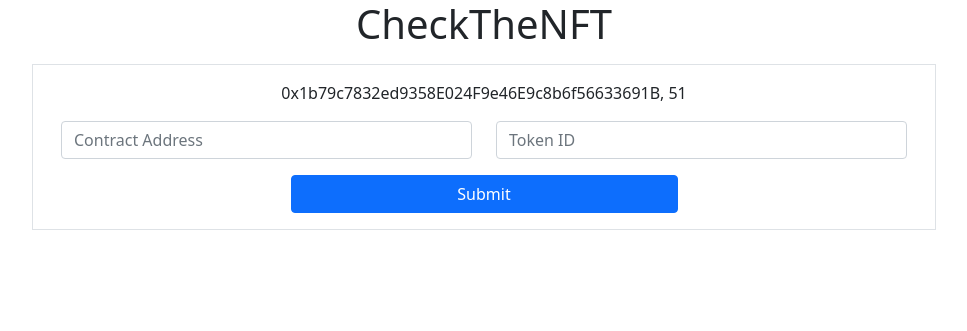
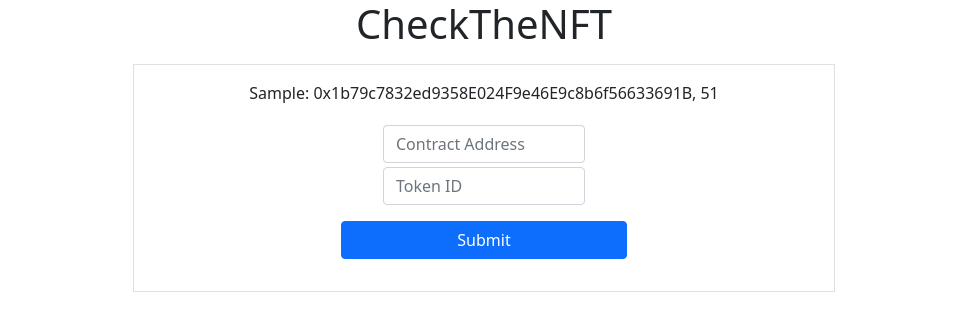
Before and after one commit to andrebhu/CheckTheNFT, a Flask app: page / in a window 1280 px wide. Shown: the top 331 px of the page, without its empty margins (156-1123 px from the left). Run offline with Flask 2, Linux system fonts and the light colour scheme.

Commit message:
UI improvements

```diff
--- a/src/app.py
+++ b/src/app.py
@@ -1,6 +1,6 @@
 #!/usr/bin/env python
 
-from base64 import b64encode
+
 from flask import Flask, render_template, request, flash
 import requests
 import json
@@ -20,6 +20,7 @@ def getOpenseaMetadata(contract_address:str, token_id:int):
     token_id = str(hex(token_id))
     r = requests.get(f"https://api.opensea.io/api/v1/metadata/{contract_address}/{token_id}?format=json")
     return json.loads(r.text)
+
 
 def verifyContract(contract_address) -> str:
     '''
@@ -56,13 +57,13 @@ def findDuplicates(image_url):
 @app.route("/", methods=["GET", "POST"])
 def index():
     if request.method == "POST":
-        # token_id = 0
-        # contract_address="None"
+
         try:
             token_id = int(request.form["tokenId"])
             contract_address = request.form["contractAddress"]
 
         except Exception as e:
+            print(e)
             flash('Invalid contract address or token ID', 'danger')
             return render_template('index.html')
 
@@ -72,13 +73,17 @@ def index():
             try:
                 NFTMetadata = getOpenseaMetadata(contract_address, token_id)
 
-                name = NFTMetadata['name']
+                # json_data = json.dumps(NFTMetadata, indent=4, sort_keys=True)
+
+                name = f"<a target=\"_blank\" rel=\"noopener noreferrer\" href=\"https://opensea.io/assets/{contract_address}/{token_id}\">{NFTMetadata['name']}</a>"
+
                 image_url = NFTMetadata['image']
                 description = NFTMetadata['description']
 
-                json_data = json.dumps(NFTMetadata, indent=4, sort_keys=True)
+                # duplicates = findDuplicates(image_url) # Maybe make async in the future
+                duplicates = "There might be some duplicates. Who knows"
 
-                # duplicates = findDuplicates(image_url) # Maybe make async in the future
+                verify = f"The NFT's <a target=\"_blank\" rel=\"noopener noreferrer\" href=\"https://etherscan.io/address/{contract_address}\">contract</a> is {verifyContract(contract_address)}."
 
                 return render_template('index.html', **locals())
 
--- a/src/templates/index.html
+++ b/src/templates/index.html
@@ -16,19 +16,20 @@
 		<div class="container-fluid w-75">
 			<h1 class="text-center">CheckTheNFT</h1>
 
-			<div class="row border m-3 p-3">
+			<div class="row border m-3 p-3 w-75 mx-auto">
 				<div class="col-md-12">
-					<p class="text-center">0x1b79c7832ed9358E024F9e46E9c8b6f56633691B, 51</p>
+					<p class="text-center">Sample: 0x1b79c7832ed9358E024F9e46E9c8b6f56633691B, 51</p>
 					<form action="/" method="post" enctype="multipart/form-data">
-						<div class="row">
-							<div class="col-md-6">
-								<input class="form-control" type="text" name="contractAddress" placeholder='Contract Address'/>
+						<div class="row mt-3 px-5 w-50 mx-auto">
+							<div class="row-md-6 mt-1">
+								<input class="form-control" type="text" name="contractAddress" placeholder='Contract Address' required/>
 							</div>
-							<div class="col-md-6">
-								<input class="form-control" type="text" name="tokenId" placeholder='Token ID'/>
+							<div class="row-md-6 mt-1">
+								<input class="form-control" type="text" name="tokenId" placeholder='Token ID' required/>
 							</div>
 						</div>
-						<div class="row mt-3 px-5">
+
+						<div class="row my-3 px-5">
 							<input class="btn btn-primary w-50 mx-auto" type="submit" value="Submit">
 						</div>
 					</form>
@@ -42,20 +43,19 @@
 					{% endwith %}
 
 					{% if name %}
-						<div class="container col-md-6 border mx-auto">
-							<style> pre { white-space: pre-wrap; word-wrap: break-word; } </style>
-							<pre>{{name | safe}}</pre>
-							<pre>{{description | safe}}</pre>
-							<!-- <pre>{{metadata | safe}}</pre> -->
+						<div class="container col-md-6 border mx-auto w-75">
+
+							<h2 class="text-center">{{name | safe}}</h2>
+
+							<div class="container border mx-auto">
+								{{description | safe}}
+							</div>
+
+							<p class="text-center">{{verify | safe}}</p>
+							<p class="text-center">{{duplicates | safe}}</p>
 						</div>
-						<div class="col-md-6 border mx-auto">
+						<div class="col-md-6 border my-4 mx-auto">
 							<img class="w-100 img-fluid" src="{{ image_url | safe }}" onerror="this.style.visibility = 'hidden'">
-						</div>
-					{% endif %}
-
-					{% if duplicates %}
-						<div class="container row">
-							<p class="text-center">{{duplicates | safe}}</p>
 						</div>
 					{% endif %}
 				</div>
```
Also changed, not shown: src/test.py (+34 -19 lines).
